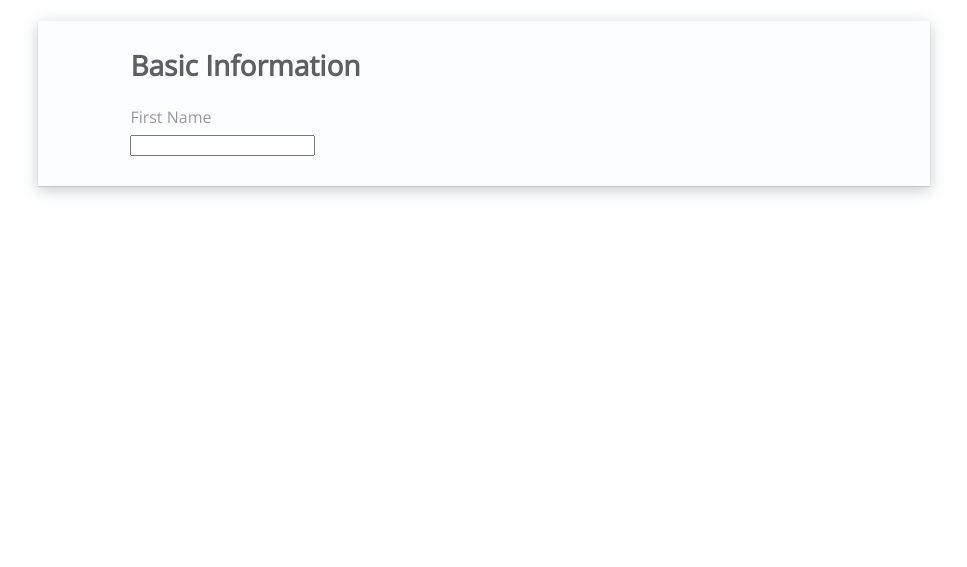
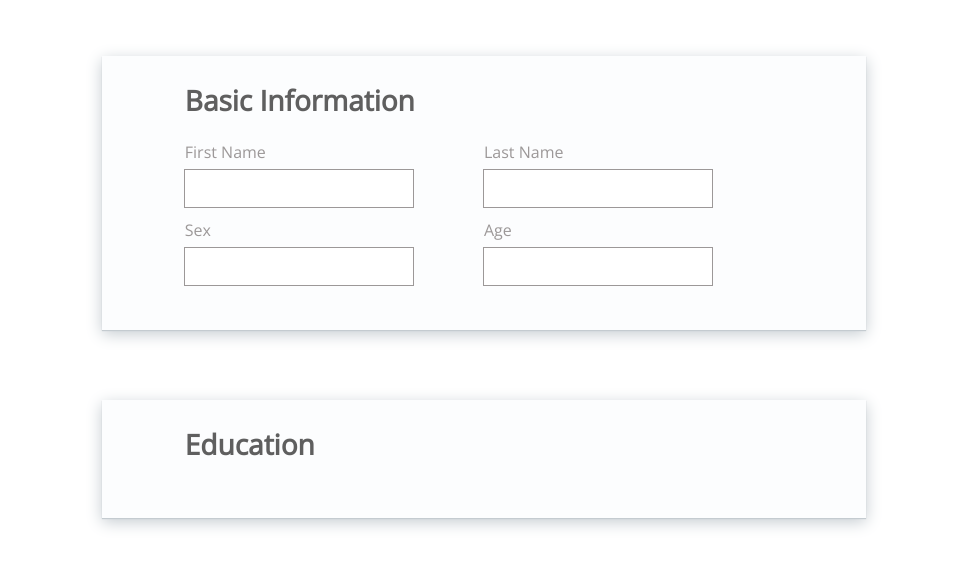
Before and after one commit to sidharthskumar/galleon, a plain HTML site: page demographics.html in a window 1280 px wide. Shown: the part 99-666 px from the top of the page, without its empty margins (156-1123 px from the left). Drawn offline with nearby package versions, Linux system fonts and the light colour scheme.

Commit message:
Added more stuff to the demographics page

```diff
--- a/css/demographics.sass
+++ b/css/demographics.sass
@@ -4,7 +4,7 @@
 	flex-flow: column nowrap
 	justify-content: center
 	align-items: center
-	width: 65%
+	width: 55%
 	margin: 0 auto
 	margin-top: 50px
 
@@ -23,6 +23,7 @@
 		width: 100%
 		background-color: #FCFDFE
 		box-shadow: 0 1px 1px 0 #C4CBD0, 0 4px 15px 0 #C4CBD0
+		margin: 35px
 
 
 		.card-content
@@ -41,9 +42,18 @@
 				margin-bottom: 30px
 
 			.text-input-pair
-				width: 33%
+				width: 50%
+				height: auto
+				margin-bottom: 15px
 				.lbl
 					font-size: 1em
 					color: #9C9898
 					margin-bottom: 10px
 				.text-input
+					font-size: 1.3em
+					text-indent: 10px
+					width: 75%
+					height: 35px
+					line-height: 60px
+					outline: 0.5px solid #9C9898
+					border: none
--- a/demographics.html
+++ b/demographics.html
@@ -31,12 +31,34 @@
         <p class="card-title">Basic Information</p>
         <div class="text-input-pair">
             <p class="lbl">First Name</p>
-            <input class="text-input" type="text">
+            <input id="input-first-name" class="text-input" type="text">
+        </div>
+        <div class="text-input-pair">
+            <p class="lbl">Last Name</p>
+            <input id="input-last-name" class="text-input" type="text">
+        </div>
+        <div class="text-input-pair">
+            <p class="lbl">Sex</p>
+            <input id="input-sex" class="text-input" type="text">
+        </div>
+        <div class="text-input-pair">
+            <p class="lbl">Age</p>
+            <input id="input-age" class="text-input" type="number">
         </div>
       </div>
     </div>
 
+    <div class="card">
+      <div class="card-content">
+        <p class="card-title">Education</p>
+
+    </div>
+
+
+
   </div>
+
+
 
 </body>
 </html>
```
Also changed, not shown: css/demographics.css.
